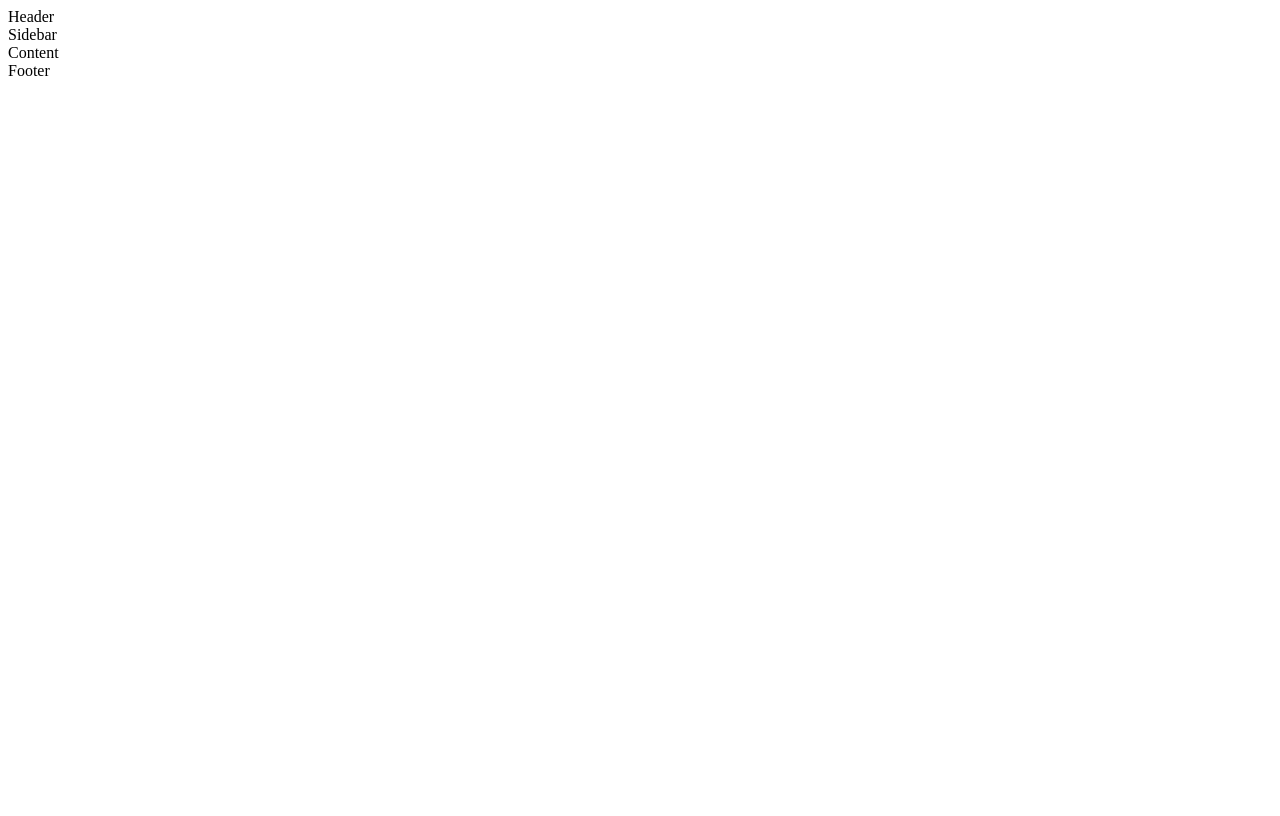
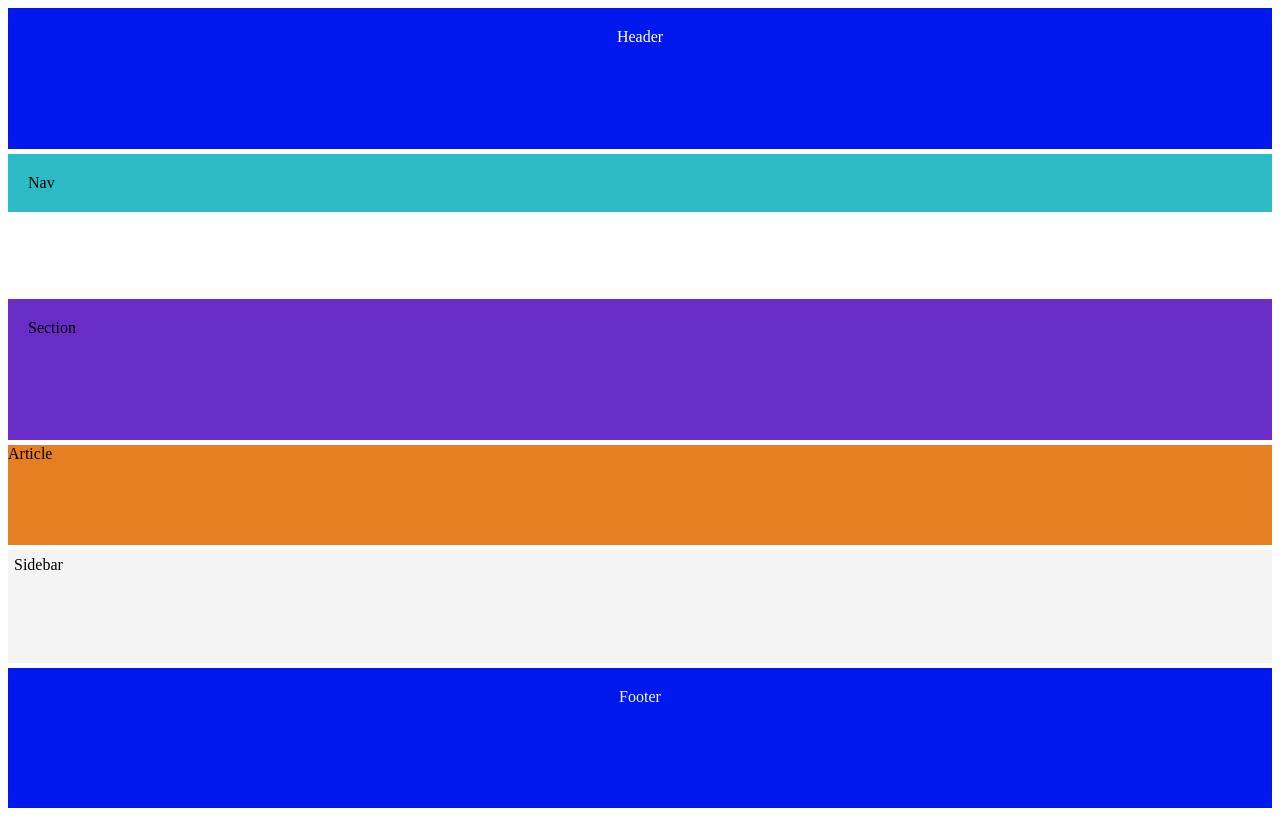
Before and after one commit to domeneghettii/layouts-grid, a plain HTML site: page index.html in a window 1280 px wide. Drawn offline with Linux system fonts and the light colour scheme.

Commit message:
feat: create code css.

```diff
--- a/index.html
+++ b/index.html
@@ -2,14 +2,18 @@
 <html lang="en">
 <head>
     <meta charset="UTF-8">
-    <meta name="viewport" content="width=device-width, initial-scale=1.0">
+    <meta name="viewport" content="width=device-width,
+    initial-scale=1.0">
+    <link rel="stylesheet" href="style.css">
     <title>Grid Layout</title>
 </head>
 <body>
     <div class="grid-container">
         <div class="header">Header</div>
+        <div class="nav">Nav</div>
+        <div class="section">Section</div>
+        <div class="article">Article</div>
         <div class="sidebar">Sidebar</div>
-        <div class="content">Content</div>
         <div class="footer">Footer</div>
     </div>
 </body>
--- a/style.css
+++ b/style.css
@@ -0,0 +1,57 @@
+.grid-container {
+    display:grid;
+    grid-template-columns: 1fr 3fr;
+    grid-template-rows: auto 1rf auto;
+    grid-template-areas:
+    "header header"
+    "nav nav"
+    "section section"
+    "article article"
+    "sidebar sidebar"
+    "footer footer";
+    gap: 5px;
+    height: 100vh;
+}
+
+.header {
+    grid-area: header;
+    background-color: #0018ee;
+    color: white;
+    text-align: center;
+    padding: 20px;
+}
+
+.nav {
+    grid-area: nav;
+    background-color: #2dbcc6;
+    padding: 20px;
+    height: max-content;
+}
+
+.section {
+    grid-area: section;
+    background-color: #f1c40f;
+    background-color: #682dc6;
+    padding: 20px;
+}
+
+.article {
+    grid-area: article;
+    background-color: #e67e22;
+
+}
+.sidebar {
+    grid-area: sidebar;
+    background-color: #f4f4f4;
+    padding: 6px;
+
+}
+
+.footer {
+    grid-area: footer;
+    background-color: #0018ee;
+    color: aliceblue;
+    text-align: center;
+    padding: 20px;
+
+}
```
